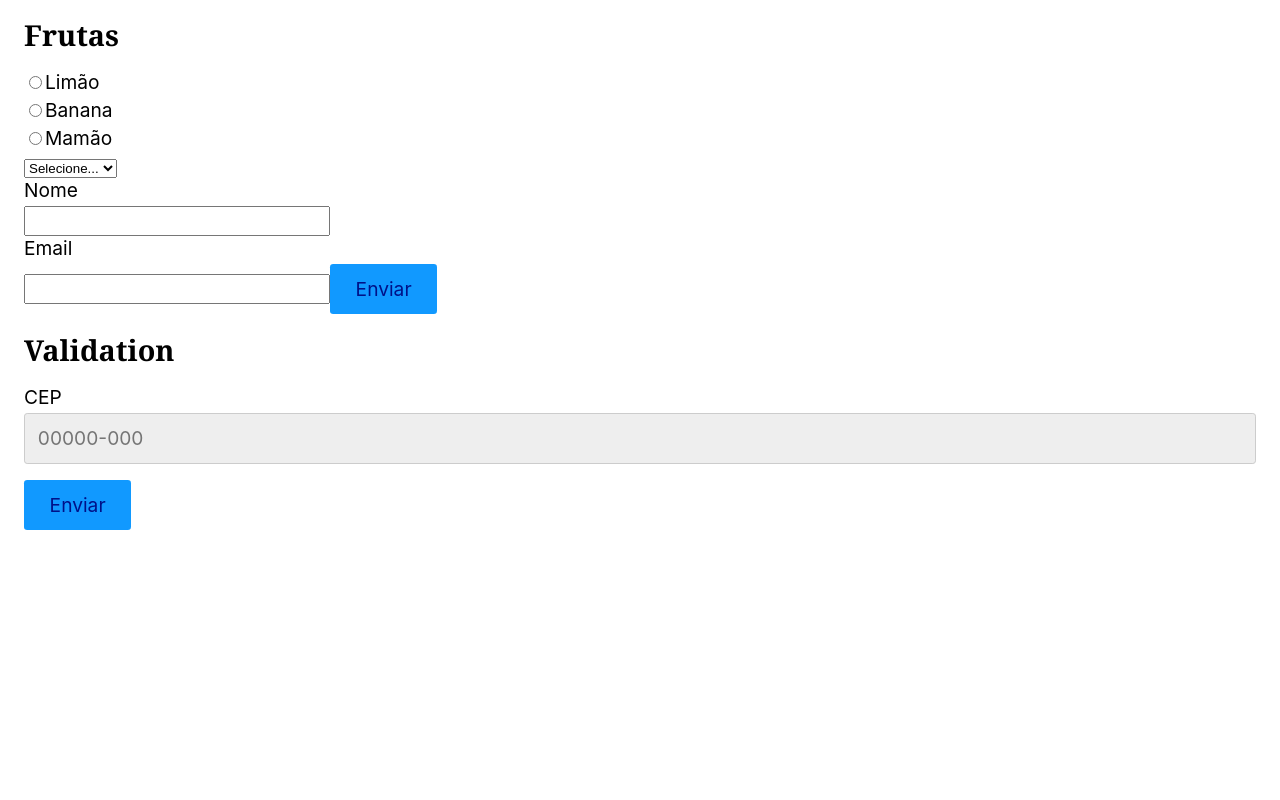
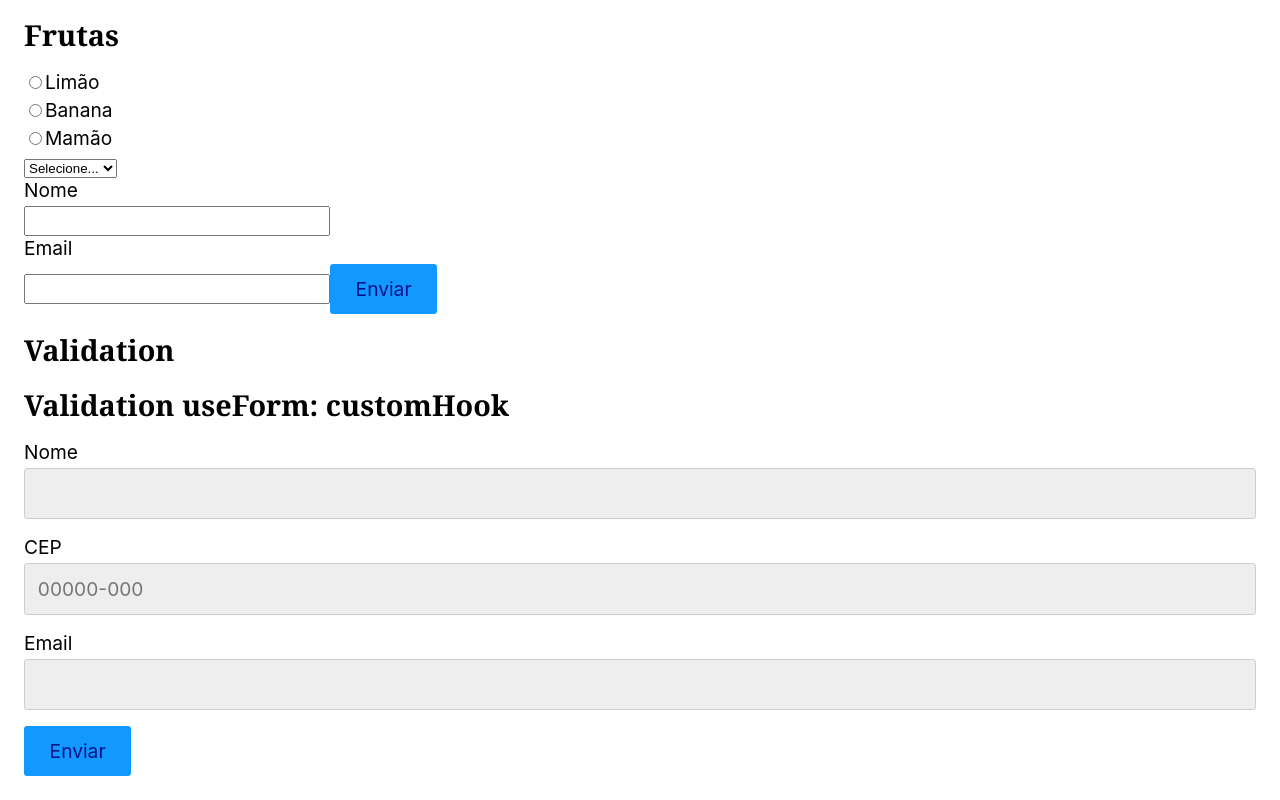
Before and after one commit to alvescamila87/react-origamid, a React (Vite) app in the folder modulo03_formularios/: page / in a window 1280 px wide. Shown: the part 433-1233 px from the top of the page. Before the commit the page ends 987 px from the top, so only its background shows below. Built offline with nearby package versions, Linux system fonts and the light colour scheme.

Commit message:
useForm custom

```diff
--- a/modulo03_formularios/src/App.tsx
+++ b/modulo03_formularios/src/App.tsx
@@ -3,6 +3,7 @@
 import Select from "./components/FormCustom/Select";
 import Radio from "./components/FormCustom/Radio";
 import Checkbox from "./components/FormCustom/Checkbox";
+import useForm from "./customHook/useForm";
 // import Checkbox from "./Form/checkbox"
 // import CheckboxLabel from "./Form/checkboxLabel"
 // import CheckboxMultiplos from "./Form/checkboxMultiplos"
@@ -29,45 +30,59 @@
   }
 
   // form custom: validation
-  const [cep, setCep] = useState('');
-  const [error, setError] = useState<string | null>(null);
+  // const [cep, setCep] = useState('');
+  // const [error, setError] = useState<string | null>(null);
 
-  function validateCEP(value: string) {
-    if(value.length === 0) {
-      setError("Preencha o valor para CEP");
-      return false;
-    } else if (!/^\d{5}-?\d{3}$/.test(value)) {
-      setError("Preencha um CEP válido");
-      return false;
-    } else {
-      setError(null);
-      return true;
-    }
-  }
+  // function validateCEP(value: string) {
+  //   if(value.length === 0) {
+  //     setError("Preencha o valor para CEP");
+  //     return false;
+  //   } else if (!/^\d{5}-?\d{3}$/.test(value)) {
+  //     setError("Preencha um CEP válido");
+  //     return false;
+  //   } else {
+  //     setError(null);
+  //     return true;
+  //   }
+  // }
 
-  function handleBlur({target}: ChangeEvent<HTMLInputElement>) {
-    //const regex = /^\d{5}-?\d{3}$/;
-    //const validacao = regex.test(target.value);
-    //console.log(validacao);
-    validateCEP(target.value)
-    console.log(validateCEP(target.value));
-  }
+  // function handleBlur({target}: ChangeEvent<HTMLInputElement>) {
+  //   //const regex = /^\d{5}-?\d{3}$/;
+  //   //const validacao = regex.test(target.value);
+  //   //console.log(validacao);
+  //   validateCEP(target.value)
+  //   console.log(validateCEP(target.value));
+  // }
 
-  function handleChange({target}: ChangeEvent<HTMLInputElement>) {
-    if(error) validateCEP(target.value);
-    setCep(target.value)
-  }
+  // function handleChange({target}: ChangeEvent<HTMLInputElement>) {
+  //   if(error) validateCEP(target.value);
+  //   setCep(target.value)
+  // }
+
+  // function handleSubmit(event: FormEvent<HTMLFormElement>) {
+  //   event.preventDefault();
+  //   if(validateCEP(cep)) {
+  //     console.log("Enviou. Faz fetch na API")
+  //   } else {
+  //     console.log("Não enviar. Exibe erro")
+  //   }
+  // }
+
+
+  // form custom: customHook useForm
+  const cep = useForm('cep')
+  const email2 = useForm('email')
+  const nome2 = useForm(); // para não passar regex, deixa em branco, omitindo o tipo geral.
+  const sobrenome2 = useForm(); // para não passar regex, deixa em branco, omitindo o tipo geral.
 
   function handleSubmit(event: FormEvent<HTMLFormElement>) {
     event.preventDefault();
-    if(validateCEP(cep)) {
+    if (cep.validate() && email.validate() && nome.validate()) {
       console.log("Enviou. Faz fetch na API")
     } else {
       console.log("Não enviar. Exibe erro")
     }
   }
-
-
 
   return (
     <>
@@ -126,7 +141,7 @@
         <button>Enviar</button>
       </form>
       <h2>Validation</h2>
-      <form onSubmit={handleSubmit}>
+      {/* <form onSubmit={handleSubmit}>
         <Input
           label="CEP"
           id="CEP"
@@ -140,6 +155,29 @@
         {cep}
         {error && <p>{error}</p>}
         <button>Enviar</button>
+      </form> */}
+      <h2>Validation useForm: customHook</h2>
+      <form onSubmit={handleSubmit}>
+        <Input
+          label="Nome"
+          id="nome"
+          type="text"
+          {...nome2} // Spread para passar value, onChange, onBlur e error
+        />
+        <Input
+          label="CEP"
+          id="CEP"
+          type="text"
+          placeholder={"00000-000"}
+          {...cep} // Spread para passar value, onChange, onBlur e error
+        />
+        <Input
+          label="Email"
+          id="email"
+          type="email"
+          {...email2} // Spread para passar value, onChange, onBlur e error
+        />
+        <button>Enviar</button>
       </form>
     </>
   )
--- a/modulo03_formularios/src/components/FormCustom/Input.tsx
+++ b/modulo03_formularios/src/components/FormCustom/Input.tsx
@@ -3,15 +3,16 @@
 interface InputProps {
     id: string,
     label: string,
-    value: string,
+    value?: string,
     setValue?: (value: string) => void
     type?: string, // Propriedade type opcional
     placeholder?: string, // Propriedade type opcional
     onBlur?: ({target}: ChangeEvent<HTMLInputElement>) => void,
     onChange?: (e: ChangeEvent<HTMLInputElement>) => void,
+    error?: string | null
 }
 
-const Input: FC<InputProps> = ({ id, label, value, onChange, type, placeholder, onBlur }) => {
+const Input: FC<InputProps> = ({ id, label, value, onChange, type, placeholder, onBlur , error}) => {
     return (
         <>
             <label htmlFor={id}>{label}</label>
@@ -25,6 +26,7 @@
                 placeholder={placeholder} // Propriedade type opcional
                 onBlur={onBlur} // Propriedade type opcional
             />
+            {error && <p>{error}</p>}
         </>
     )
 }
--- /dev/null
+++ b/modulo03_formularios/src/customHook/useForm.tsx
@@ -0,0 +1,54 @@
+import { ChangeEvent, useState } from "react";
+
+const types = {
+    cep: {
+        regex: /^\d{5}-?\d{3}$/,
+        message: 'CEP inválido'
+    },
+    email: {
+        regex: /^(([^<>()[\]\\.,;:\s@"]+(\.[^<>()[\]\\.,;:\s@"]+)*)|(".+"))@((\[[0-9]{1,3}\.[0-9]{1,3}\.[0-9]{1,3}\.[0-9]{1,3}\])|(([a-zA-Z\-0-9]+\.)+[a-zA-Z]{2,}))$/,
+        message: 'Email inválido',
+    }
+}
+
+type TypeKeys = keyof typeof types | false; // Definir que 'type' só pode ser uma chave de 'types' // Allow 'false' to skip validation
+
+//UseForm('CEP')
+// types[type]
+// types.cep
+
+const useForm = (type: TypeKeys = false) => {
+
+    const [value, setValue] = useState('');
+    const [error, setError] = useState<string | null>(null); // Estado agora aceita string ou null
+
+    function validate(value: string) {
+        if(type === false) return true;
+        if(value.length === 0) {
+            setError("Preencha o valor para CEP");
+            return false;
+          } else if (types[type] && !types[type].regex.test(value)) {
+            setError(types[type].message);
+            return false;
+          } else {
+            setError(null);
+            return true;
+          }
+    }
+
+    function onChange({target}: ChangeEvent<HTMLInputElement>) {
+        if(error) validate(target.value);
+        setValue(target.value)
+    }
+
+    // expor funções para usar depois
+    return {
+        value,
+        setValue,
+        onChange,
+        onBlur: () => validate(value),
+        validate: () => validate(value),
+    }
+}
+
+export default useForm
```
